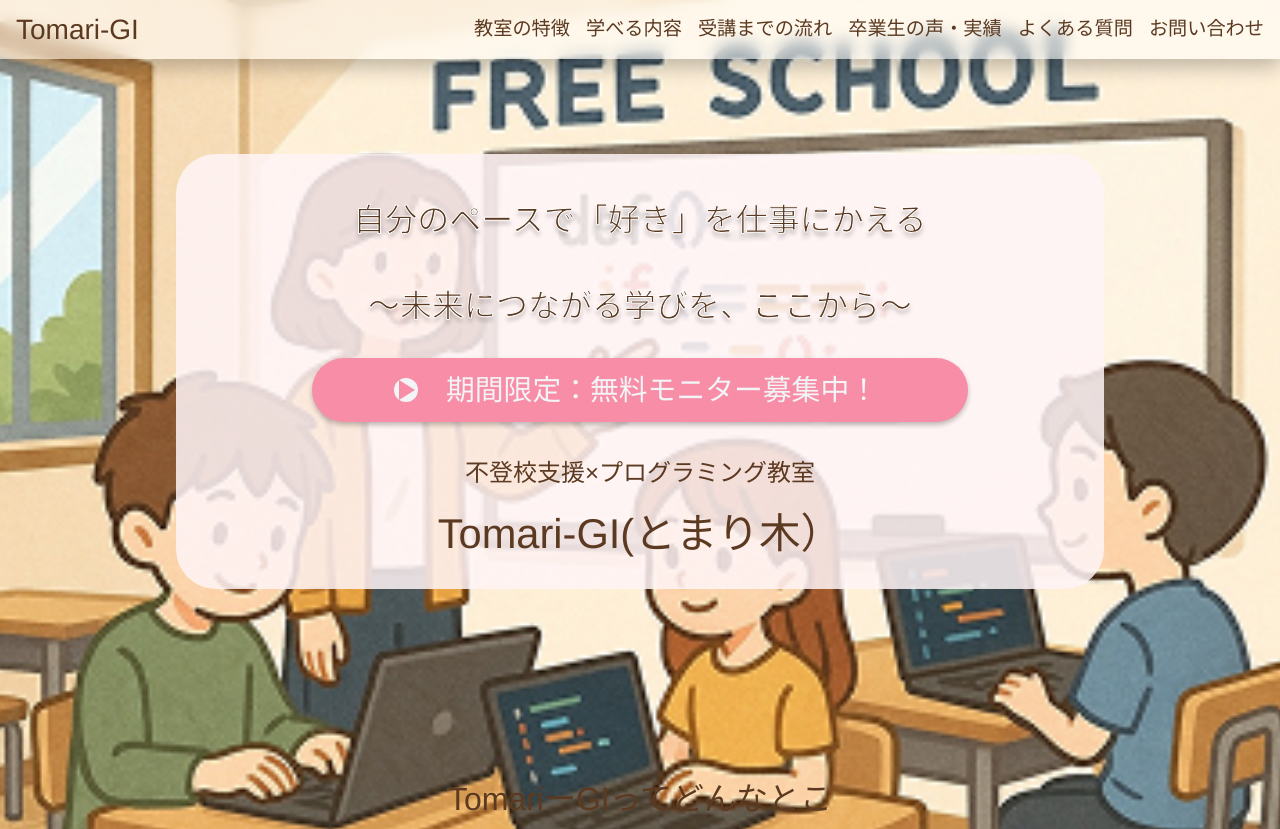
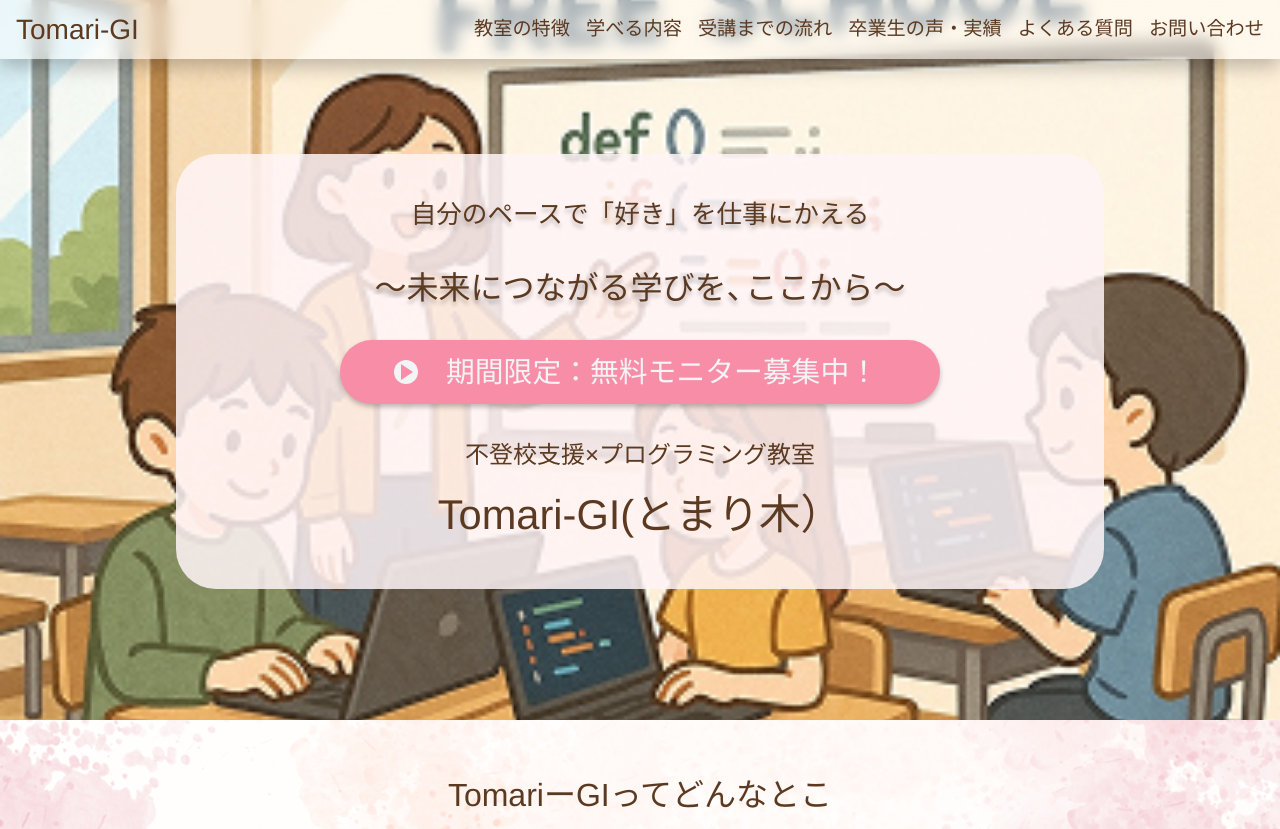
Before and after one commit to troisterre/Tomari-GI, a plain HTML site: page index.html in a window 1280 px wide. Shown: the top 829 px of the page. Drawn offline with nearby package versions, Linux system fonts and the light colour scheme; a web font is replaced by a local one.

Commit message:
5/23 微調整終了

```diff
--- a/SCSS/object/component/_ac.scss
+++ b/SCSS/object/component/_ac.scss
@@ -16,7 +16,7 @@
   &:first-of-type {
     margin-top: 3rem;
     @include breakpoint(tablet) {
-      margin-top: 7rem;
+      margin-top: 4rem;
     }
     @include breakpoint(pc) {
       margin-top: 7rem;
@@ -29,10 +29,10 @@
   &__title-text {
     width: 26rem;
     font-size: 1.6rem;
-    line-height: 1.3;
+    line-height: 1.6;
     letter-spacing: -0.01em;
     position: relative;
-    padding: 1rem 3rem;
+    padding: 1rem 1.5rem 1rem 3rem;
     white-space: normal; /* 折り返しを許可 */
     word-break: break-word; /* 長い単語でも折り返し */
     transition: background-color 0.3s;
--- a/SCSS/object/component/_button.scss
+++ b/SCSS/object/component/_button.scss
@@ -19,10 +19,9 @@
     border-radius: 50%;
     width: 2rem;
     height: 2rem;
-    margin-right: 8px;
     @include breakpoint(tablet) {
-      width: 3rem;
-      height: 3rem;
+      width: 2.5rem;
+      height: 2.5rem;
     }
     @include breakpoint(pc) {
       width: 3rem;
@@ -42,9 +41,9 @@
     border-bottom: 5px solid transparent;
     border-left: 8px solid $color-pink;
     @include breakpoint(pc) {
-      border-top: 10px solid transparent;
-      border-bottom: 10px solid transparent;
-      border-left: 16px solid $color-pink;
+      border-top: 8px solid transparent;
+      border-bottom: 8px solid transparent;
+      border-left: 12px solid $color-pink;
     }
   }
   &__mv {
@@ -54,13 +53,13 @@
     padding: 1rem 1rem 1rem 0;
     margin: 3rem auto 5rem auto;
     @include breakpoint(tablet) {
-      max-width: 45rem;
+      max-width: 40rem;
       width: 100%;
       height: 6rem;
       margin: 2rem auto;
     }
     @include breakpoint(pc) {
-      max-width: 82rem;
+      max-width: 75rem;
       width: 100%;
       height: 8rem;
       margin: 4rem auto;
@@ -68,7 +67,7 @@
   }
   &__text {
     @include breakpoint(tablet) {
-      font-size: 2.4rem;
+      font-size: 1.8rem;
     }
     @include breakpoint(pc) {
       font-size: 3.6rem;
@@ -81,12 +80,13 @@
     padding: 1rem 1rem 1rem 0;
     margin: 3rem auto 0 auto;
     @include breakpoint(tablet) {
-      width: 50rem;
+      width: 35rem;
       height: 6rem;
-      margin: 4rem auto;
+      margin: 5rem auto 3rem auto;
     }
     @include breakpoint(pc) {
-      width: 82rem;
+      width: 100%;
+      max-width: 75rem;
       height: 8rem;
       margin: 7.4rem auto 0;
     }
@@ -99,12 +99,13 @@
     padding: 1rem 1rem 1rem 0;
     margin: 3rem auto 0 auto;
     @include breakpoint(tablet) {
-      width: 50rem;
+      width: 35rem;
       height: 6rem;
       margin: 4rem auto;
     }
     @include breakpoint(pc) {
-      width: 82rem;
+      max-width: 75rem;
+      width: 100%;
       height: 8rem;
       margin: 3rem auto 0;
     }
--- a/SCSS/object/component/_card.scss
+++ b/SCSS/object/component/_card.scss
@@ -20,10 +20,10 @@
   }
   &__item-skill {
     @extend .c-card__item;
-    padding: 3rem 1rem 6rem 1rem;
+    padding: 3rem;
     background: linear-gradient(to bottom, #f5e1c0, #d8bfa3);
     filter: drop-shadow(0px 4px 4px rgba(0, 0, 0, 0.25));
-    @include breakpoint(tablet) {
+    @include breakpoint(tablet-l) {
       width: 43%;
       padding: 3rem 2.4rem;
     }
--- a/SCSS/object/component/_media.scss
+++ b/SCSS/object/component/_media.scss
@@ -8,13 +8,16 @@
     background: linear-gradient(145deg, rgba(255, 239, 219, 0.7), rgba(255, 214, 165, 0.5));
     backdrop-filter: blur(6px);
     border-radius: 2rem;
-    padding: 3rem 2rem;
+    padding: 3rem;
     @include breakpoint(tablet) {
+      margin: 0 auto;
+      max-width: 80rem;
+      margin-top: 4rem;
       padding: 3rem;
     }
   }
   &__left {
-    width: 40%;
+    width: 100%;
     margin: 0 auto;
     justify-content: center;
     @include breakpoint(tablet) {
@@ -42,7 +45,7 @@
   }
   &__contents-features {
     width: 100%;
-    @include breakpoint(tablet) {
+    @include breakpoint(tablet-l) {
       width: 67%;
     }
     @include breakpoint(pc) {
@@ -50,10 +53,10 @@
     }
   }
   &__contents-text {
-    font-size: 1.6rem;
-    line-height: calc(20 / 16);
-    @include breakpoint(tablet) {
-      font-size: 2.4rem;
+    font-size: 1.8rem;
+    line-height: 1.5;
+    @include breakpoint(pc) {
+      font-size: 2rem;
     }
   }
   &__list-features {
@@ -80,7 +83,7 @@
     background: linear-gradient(145deg, rgba(227, 246, 255, 0.6), rgba(179, 221, 242, 0.4));
     backdrop-filter: blur(6px);
     border-radius: 2rem;
-    padding: 3rem 2rem 4rem 2ren;
+    padding: 3rem 2rem 4rem 2rem;
     @include breakpoint(tablet) {
       width: 75%;
     }
@@ -95,7 +98,7 @@
       margin-bottom: 1.6rem;
     }
     @include breakpoint(pc) {
-      font-size: 3.6rem;
+      font-size: 3rem;
     }
   }
   &__text-features {
--- a/SCSS/object/component/_slide.scss
+++ b/SCSS/object/component/_slide.scss
@@ -31,9 +31,12 @@
     }
   }
   &__title {
-    font-size: 1.8rem;
+    font-size: 1.6rem;
     line-height: 1.7;
     @include breakpoint(tablet) {
+      font-size: 1.8rem;
+    }
+    @include breakpoint(tablet-l) {
       font-size: 2rem;
     }
     @include breakpoint(pc) {
@@ -47,6 +50,7 @@
   &__cat-list {
     font-size: 1rem;
     font-family: serif;
+    border-radius: 0.5rem;
     display: flex;
     border: 1px solid $color-navy;
     padding: 0.3rem;
--- a/SCSS/object/component/_wrapper.scss
+++ b/SCSS/object/component/_wrapper.scss
@@ -15,9 +15,12 @@
   }
   &__features {
     margin: 6rem 2.8rem;
-    @include breakpoint(pc) {
-      margin: 6.5rem auto;
-      max-width: 116rem;
+    @include breakpoint(tablet) {
+      margin: 6rem auto 0;
+      width: 80%;
+      @include breakpoint(pc) {
+        max-width: 80rem;
+      }
     }
   }
   &__course {
@@ -44,7 +47,7 @@
     @extend .c-wrapper;
     padding: 0 3rem 6rem 3rem;
     @include breakpoint(pc) {
-      margin-top: 6re;
+      margin-top: 6rem;
     }
   }
 }
--- a/SCSS/object/project/_faq.scss
+++ b/SCSS/object/project/_faq.scss
@@ -12,6 +12,7 @@
   }
   &__note {
     margin-bottom: 1.5rem;
+    line-height: 2.4;
     @include breakpoint(tablet) {
       font-size: 2rem;
     }
--- a/SCSS/object/project/_flow.scss
+++ b/SCSS/object/project/_flow.scss
@@ -3,4 +3,9 @@
 @use "../../global/color" as *;
 .p-flow {
   scroll-margin-top: 8rem;
+  &__mail-button {
+    @include breakpoint(pc) {
+      font-size: 2.4rem;
+    }
+  }
 }
--- a/SCSS/object/project/_mainvisual.scss
+++ b/SCSS/object/project/_mainvisual.scss
@@ -10,11 +10,11 @@
     background-size: cover;
     background-position: center;
     width: 100%;
-    height: 500px;
+    height: 50rem;
     top: 0;
   }
   @include breakpoint(pc) {
-    height: 900px;
+    height: 90rem;
   }
 
   &__contents {
@@ -41,27 +41,23 @@
   &__subtitle {
     text-align: center;
     text-shadow: 0px 4px 4px rgba(0, 0, 0, 0.25);
-    -webkit-text-stroke-width: 1px;
-    -webkit-text-stroke-color: #fff;
     line-height: calc(32 / 16);
-    margin-bottom: 15px;
+    margin-bottom: 1.5rem;
     @include breakpoint(tablet) {
       font-size: 2rem;
       line-height: calc(36 / 20); /* 180% */
     }
 
     @include breakpoint(pc) {
-      font-size: 32px;
+      font-size: 3.2rem;
       line-height: calc(52 / 32);
-      margin-bottom: 40px;
+      margin-bottom: 4rem;
     }
   }
   &__title {
     text-align: center;
     text-shadow: 0px 4px 4px rgba(0, 0, 0, 0.25);
-    -webkit-text-stroke-width: 1px;
-    -webkit-text-stroke-color: #fff;
-    font-size: 20px;
+    font-size: 2rem;
     line-height: calc(40 / 20); /* 200% */
     @include breakpoint(tablet) {
       font-size: 2.4rem;
--- a/SCSS/object/utility/_flex.scss
+++ b/SCSS/object/utility/_flex.scss
@@ -26,7 +26,7 @@
     @extend .u-flex;
     flex-direction: column;
     align-items: center;
-    @include breakpoint(tablet) {
+    @include breakpoint(tablet-l) {
       flex-direction: row;
       align-items: center;
     }
@@ -58,7 +58,7 @@
     @extend .u-flex;
     flex-direction: column;
     align-items: center;
-    @include breakpoint(tablet) {
+    @include breakpoint(tablet-l) {
       flex-direction: row;
       flex-wrap: wrap;
       justify-content: center;
--- a/SCSS/object/utility/_index.scss
+++ b/SCSS/object/utility/_index.scss
@@ -1 +1,2 @@
 @use "_flex" as *;
+@use "_ls" as *;
--- /dev/null
+++ b/SCSS/object/utility/_ls.scss
@@ -0,0 +1,8 @@
+@use "../../foundation/base" as *;
+@use "../../global/mixin" as *;
+@use "../../global/color" as *;
+.u-ls {
+  &__4 {
+    letter-spacing: -0.4em;
+  }
+}
--- a/index.html
+++ b/index.html
@@ -117,7 +117,7 @@
               自分のペースで「好き」を仕事にかえる
             </h3>
             <h2 class="p-mainvisual__title">
-              〜未来につながる学びを、ここから〜
+              〜未来につながる学びを<span class="u-ls__4">、</span>ここから〜
             </h2>
             <button
               id="goForm"
@@ -485,19 +485,17 @@
             <!-- /.c-ac -->
             <div class="p-faq__contact-message">
               <p class="p-faq__note">
-                「話すのが苦手」「何から聞けばいいかわからない」<br />
-                そんな方も、どうかご安心ください。<br /><br />
+                「話すのが苦手」<br />「何から聞けばいいかわからない」<br />
+                そんな方も、どうかご安心ください。<br />
                 <strong>あなたのペースで大丈夫です。</strong><br />
                 不安や疑問があれば、<br />
-                <a href="mailto:info@example.com" class="c-link"
-                  >お気軽にメールでご相談ください。</a
-                >
+                お気軽にメールでご相談ください。
               </p>
               <a
                 href="mailto:info@example.com"
-                class="p-flow__mail-button u-flex__center"
+                class="p-flow__mail-button u-flex__center c-link"
               >
-                📩 メールでそっと相談する
+                📩メールでそっと相談する
               </a>
             </div>
             <button
--- a/js/main.js
+++ b/js/main.js
@@ -11,6 +11,7 @@ document.addEventListener("DOMContentLoaded", () => {
     breakpoints: {
       560: {
         slidesPerView: 2,
+        spaceBetween: 40,
       },
     },
   });
```
Also changed, not shown: CSS/style.css, CSS/style.min.css, 2 other files.
